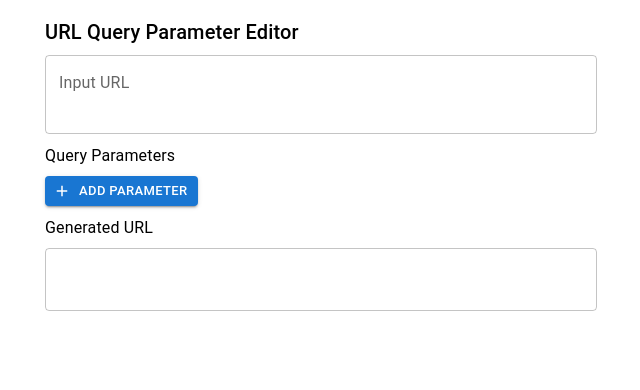
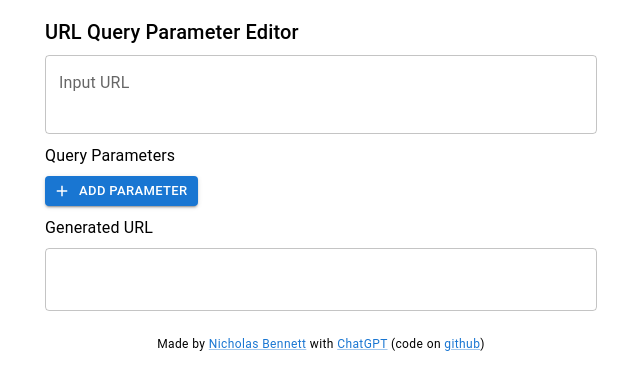
Before and after one commit to nrrb/my-url-app, a React (Create React App) app: page / in a window 1280 px wide. Shown: the top 390 px of the page, without its empty margins (319-959 px from the left). Built offline with nearby package versions, Linux system fonts and the light colour scheme.

Commit message:
Add credit.

```diff
--- a/src/URLForm.js
+++ b/src/URLForm.js
@@ -134,10 +134,25 @@ function URLForm() {
         size="small"
       />
       {generatedUrl && (
-        <Link href={generatedUrl} target="_blank" rel="noopener" variant="body2">
+        <Link href={generatedUrl} target="_blank" rel="noopener" variant="body2" sx={{ mb: 2, display: 'block' }}>
           Open Generated URL
         </Link>
       )}
+      <Typography variant="caption" display="block" align="center" sx={{ mt: 2 }}>
+        Made by{' '}
+        <Link href="https://www.linkedin.com/in/nicholasrrbennett/" target="_blank" rel="noopener">
+          Nicholas Bennett
+        </Link>{' '}
+        with{' '}
+        <Link href="https://chatgpt.com/" target="_blank" rel="noopener">
+          ChatGPT
+        </Link>{' '}
+        (code on{' '}
+        <Link href="https://github.com/nrrb/my-url-app" target="_blank" rel="noopener">
+          github
+        </Link>
+        )
+      </Typography>
     </Container>
   );
 }
```
